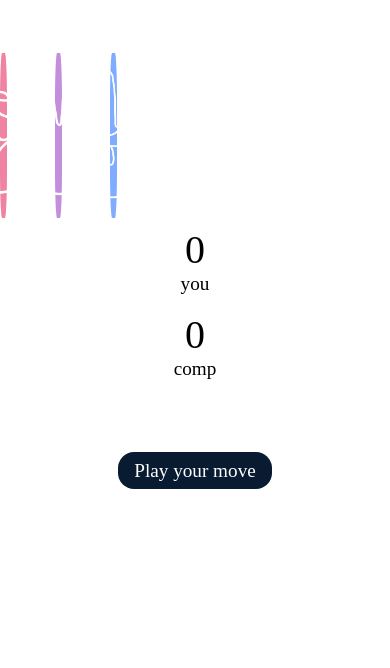
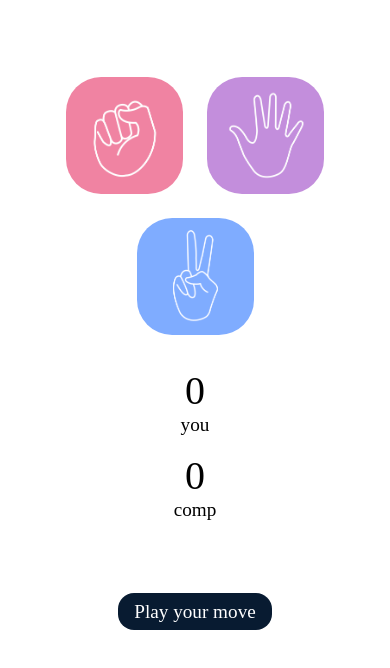
Before and after one commit to SauPatil/rock-paper-scissors-game, a plain HTML site: page index.html in a window 390 px wide. Shown: the part 46-714 px from the top of the page. Drawn offline with Linux system fonts and the light colour scheme.

Commit message:
add media queries

```diff
--- a/Style.css
+++ b/Style.css
@@ -59,15 +59,16 @@ font-size: 4rem;
     border-radius: 1rem ;
 }
 
-@media(max-width : 600px) {
-    h1{
+@media (max-width: 600px) {
+    h1 {
         font-size: 1.5rem;
         height: auto;
         line-height: normal;
         padding: 0.5rem;
     }
 
-    .choices {
+    /* Fix: resize box, not container */
+    .choice {
         height: 30vw;
         width: 30vw;
         max-width: 120px;
@@ -77,6 +78,12 @@ font-size: 4rem;
     .choice img {
         height: 100%;
         width: 100%;
+        object-fit: cover;  /* keep proper aspect ratio */
+    }
+
+    .choices {
+        gap: 1.5rem; /* smaller gap for mobile */
+        flex-wrap: wrap; /* images go to next line if needed */
     }
 
     .score_board {
@@ -91,10 +98,8 @@ font-size: 4rem;
         font-size: 2.5rem;
     }
 
-    #msg{
+    #msg {
         font-size: 1.2rem;
         padding: 0.5rem 1rem;
     }
-
-
 }
```
